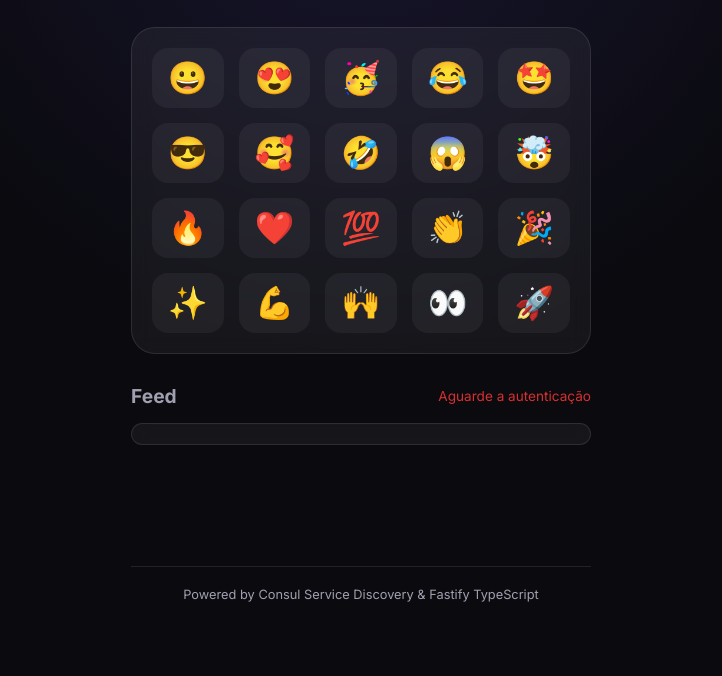
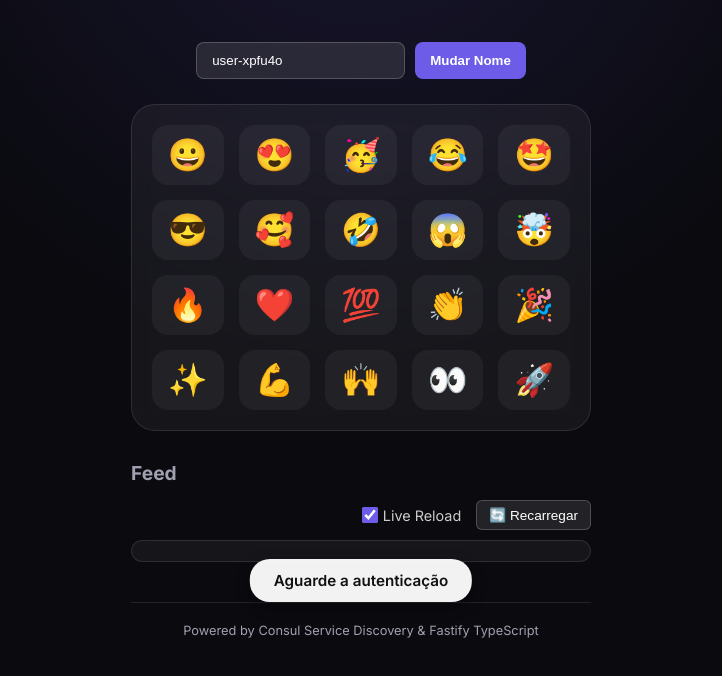
Before and after one commit to jpedro-fsgs/service-discovery-demo, a website: page frontend/src/public/index.html in a window 1280 px wide. Both pictures are taken after a click on the button "❤️". Shown: the part 158-834 px from the top of the page, without its empty margins (279-1001 px from the left). Before the commit the page ends 800 px from the top, so only its background shows below. Drawn offline with Linux system fonts and the light colour scheme; no server answers.

Commit message:
feat: add user settings and feed controls with live reload functionality

```diff
--- a/frontend/src/public/app.js
+++ b/frontend/src/public/app.js
@@ -12,6 +12,46 @@ document.addEventListener('DOMContentLoaded', () => {
     const statusText = document.getElementById('status-text');
     const feedContainer = document.getElementById('feed-container');
     const toastContainer = document.getElementById('toast-container');
+    const nameInput = document.getElementById('username-input');
+    const nameBtn = document.getElementById('change-name-btn');
+    const liveReloadCb = document.getElementById('live-reload-cb');
+    const reloadFeedBtn = document.getElementById('reload-feed-btn');
+
+    nameInput.value = userId;
+
+    async function changeName() {
+        const newName = nameInput.value.trim();
+        if (!newName || newName === userId) return;
+
+        showStatus('loading', 'Trocando nome...');
+        try {
+            const response = await fetch('/api/auth/token', {
+                method: 'POST',
+                headers: { 'Content-Type': 'application/json' },
+                body: JSON.stringify({ userId: newName })
+            });
+
+            if (response.ok) {
+                const data = await response.json();
+                userId = newName;
+                localStorage.setItem('emoji_userId', userId);
+                jwt = data.token;
+                localStorage.setItem('emoji_jwt', jwt);
+                showStatus('connected');
+                showToast(`Nome alterado para ${userId}`);
+            } else { throw new Error('Falha'); }
+        } catch (error) {
+            showToast('Não foi possível trocar de nome: Serviço de Autenticação indisponível');
+            nameInput.value = userId;
+            if (jwt) showStatus('auth-offline', 'Auth offline (você continua logado)');
+        }
+    }
+    nameBtn.addEventListener('click', changeName);
+
+    reloadFeedBtn.addEventListener('click', () => {
+        reloadFeedBtn.style.opacity = '0.5';
+        fetchFeed().finally(() => reloadFeedBtn.style.opacity = '1');
+    });
 
     function showStatus(status, customText = null) {
         statusBar.className = 'status-bar ' + status;
@@ -25,8 +65,8 @@ document.addEventListener('DOMContentLoaded', () => {
 
     function showToast(msg) {
         toastContainer.textContent = msg;
-        toastContainer.style.opacity = '1';
-        setTimeout(() => { toastContainer.style.opacity = '0'; }, 3000);
+        toastContainer.classList.add('show');
+        setTimeout(() => { toastContainer.classList.remove('show'); }, 3000);
     }
 
     async function authenticate() {
@@ -123,5 +163,9 @@ document.addEventListener('DOMContentLoaded', () => {
 
     showStatus('loading'); authenticate();
     document.querySelectorAll('.emoji-btn').forEach(btn => { btn.addEventListener('click', (e) => { sendEmoji(e.target.getAttribute('data-emoji'), e.target); }); });
-    setInterval(fetchFeed, 2000);
+    setInterval(() => {
+        if (liveReloadCb.checked) {
+            fetchFeed();
+        }
+    }, 2000);
 });
--- a/frontend/src/public/index.html
+++ b/frontend/src/public/index.html
@@ -22,6 +22,11 @@
                 <span class="status-text" id="status-text">Conectando...</span>
             </div>
         </header>
+
+        <div class="user-settings">
+            <input type="text" id="username-input" placeholder="Seu nome" maxlength="15">
+            <button id="change-name-btn">Mudar Nome</button>
+        </div>
 
         <main>
             <section class="emoji-section">
@@ -50,7 +55,16 @@
             </section>
 
             <section class="feed-section">
-                <h2>Feed <span id="toast-container"></span></h2>
+                <h2>Feed</h2>
+                <div class="feed-controls">
+                    <div class="feed-actions">
+                        <label class="toggle-label">
+                            <input type="checkbox" id="live-reload-cb" checked>
+                            <span>Live Reload</span>
+                        </label>
+                        <button id="reload-feed-btn">🔄 Recarregar</button>
+                    </div>
+                </div>
                 <div class="feed-container" id="feed-container">
                 </div>
             </section>
@@ -59,6 +73,7 @@
         <footer>
             <p>Powered by Consul Service Discovery & Fastify TypeScript</p>
         </footer>
+        <div id="toast-container"></div>
     </div>
     <script src="app.js"></script>
 </body>
--- a/frontend/src/public/style.css
+++ b/frontend/src/public/style.css
@@ -125,4 +125,26 @@ footer { text-align: center; margin-top: 40px; padding: 20px 0; color: var(--tex
 
 .floating-emoji { position: absolute; font-size: 2rem; pointer-events: none; animation: floatUp 1s ease-out forwards; z-index: 100; }
 @keyframes floatUp { 0% { transform: translateY(0) scale(1); opacity: 1; } 100% { transform: translateY(-100px) scale(1.5); opacity: 0; } }
-#toast-container { font-size: 0.85rem; color: var(--status-red); font-weight: normal; opacity: 0; transition: opacity 0.3s; }
+#toast-container {
+    position: fixed; bottom: 30px; left: 50%; transform: translateX(-50%);
+    background: rgba(255, 255, 255, 0.95); color: #111; padding: 12px 24px;
+    border-radius: 20px; font-size: 0.95rem; font-weight: 600; opacity: 0;
+    pointer-events: none; transition: opacity 0.3s, bottom 0.3s; z-index: 1000;
+    box-shadow: 0 5px 15px rgba(0,0,0,0.3); text-align: center;
+}
+#toast-container.show { opacity: 1; bottom: 40px; }
+
+/* User Settings */
+.user-settings { display: flex; gap: 10px; margin: 15px 0 25px 0; justify-content: center; }
+.user-settings input { background: rgba(255, 255, 255, 0.1); border: 1px solid rgba(255, 255, 255, 0.2); border-radius: 8px; padding: 10px 15px; color: #fff; outline: none; transition: all 0.3s; }
+.user-settings input:focus { border-color: var(--accent-color); background: rgba(255, 255, 255, 0.15); }
+.user-settings button { background: var(--accent-color); color: white; border: none; border-radius: 8px; padding: 10px 15px; font-weight: 600; cursor: pointer; transition: 0.2s; }
+.user-settings button:hover { background: #5b4bcf; }
+
+/* Controles do Feed */
+.feed-controls { display: flex; justify-content: flex-end; align-items: center; margin: 15px 0 10px 0; }
+.feed-actions { display: flex; gap: 15px; align-items: center; }
+.toggle-label { display: flex; align-items: center; gap: 5px; cursor: pointer; font-size: 0.9rem; color: #ccc; }
+.toggle-label input { accent-color: var(--accent-color); cursor: pointer; width: 16px; height: 16px; }
+#reload-feed-btn { background: rgba(255, 255, 255, 0.1); color: white; border: 1px solid rgba(255, 255, 255, 0.2); border-radius: 6px; padding: 6px 12px; font-size: 0.85rem; cursor: pointer; transition: 0.2s; }
+#reload-feed-btn:hover { background: rgba(255, 255, 255, 0.2); }
```
Also changed, not shown: 1 other file.
